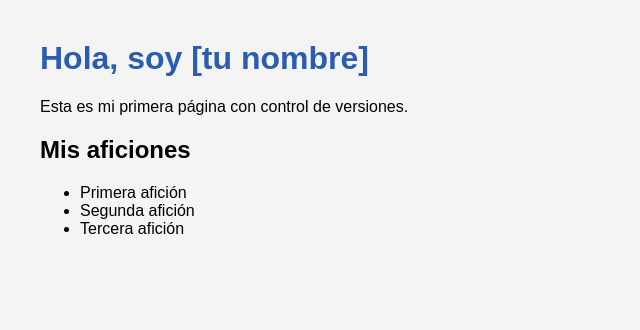
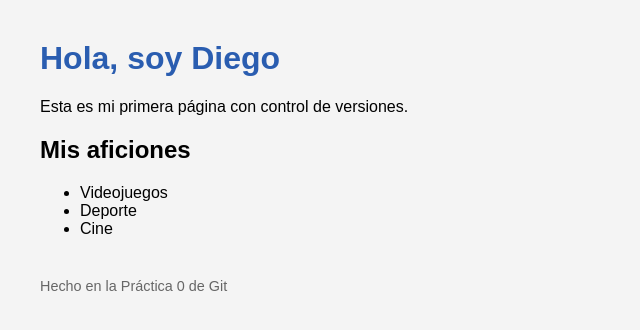
Before and after one commit to diegithub06/mi-primer-repo, a plain HTML site: page index.html in a window 1280 px wide. Shown: the whole page, without its empty margins (0-640 px from the left). Drawn offline with Linux system fonts and the light colour scheme.

Commit message:
Añado pie de pagina y estilo al mismo

```diff
--- a/estilos.css
+++ b/estilos.css
@@ -7,3 +7,8 @@ body {
 h1 {
   color: #2a5db0;
 }
+footer{
+  margin-top: 40px;
+  color: #666666;
+  font-size: 0.9em;
+}
--- a/index.html
+++ b/index.html
@@ -6,13 +6,14 @@
   <link rel="stylesheet" href="estilos.css">
 </head>
  <body>
-  <h1>Hola, soy [tu nombre]</h1>
+  <h1>Hola, soy Diego</h1>
   <p>Esta es mi primera página con control de versiones.</p>
     <h2>Mis aficiones</h2>
   <ul>
-    <li>Primera afición</li>
-    <li>Segunda afición</li>
-    <li>Tercera afición</li>
+    <li>Videojuegos</li>
+    <li>Deporte</li>
+    <li>Cine</li>
   </ul>
  </body>
+ <footer><p>Hecho en la Práctica 0 de Git</p></footer>
 </html>
```
